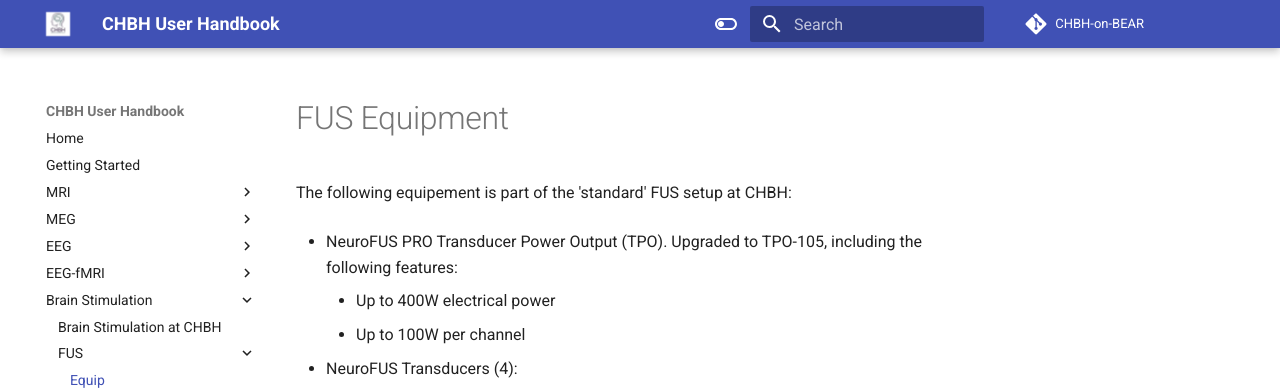
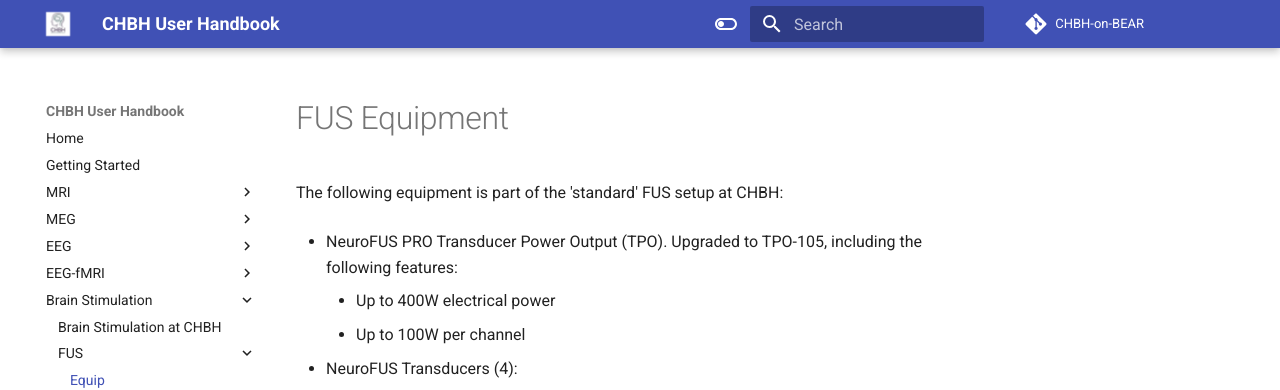
Before and after one commit to chbh-opensource/chbh-on-bear, an MkDocs documentation site: the page built from docs/brainstim/FUS/equip.md, in a window 1280 px wide and 936 px high. Shown: the top 390 px of the window. Built offline with MkDocs 1.6.1 and Material for MkDocs 9.7.7, drawn with Linux system fonts in a browser that asks for light colours; comment, search, counter and statistics services are not loaded.

Commit message:
Fixed markdownlint errors - brainstim.

```diff
--- a/docs/brainstim/FUS/equip.md
+++ b/docs/brainstim/FUS/equip.md
@@ -1,6 +1,6 @@
 # FUS Equipment
 
-The following equipement is part of the 'standard' FUS setup at CHBH:
+The following equipment is part of the 'standard' FUS setup at CHBH:
 
 - NeuroFUS PRO Transducer Power Output (TPO). Upgraded to TPO-105, including the following features:
     - Up to 400W electrical power
```
Also changed, not shown: docs/brainstim/index.md (+2 -3 lines), docs/brainstim/tms.md (+8 -5 lines), docs/brainstim/FUS/calib.md (line endings or trailing spaces), docs/brainstim/FUS/kplan.md (line endings or trailing spaces).
